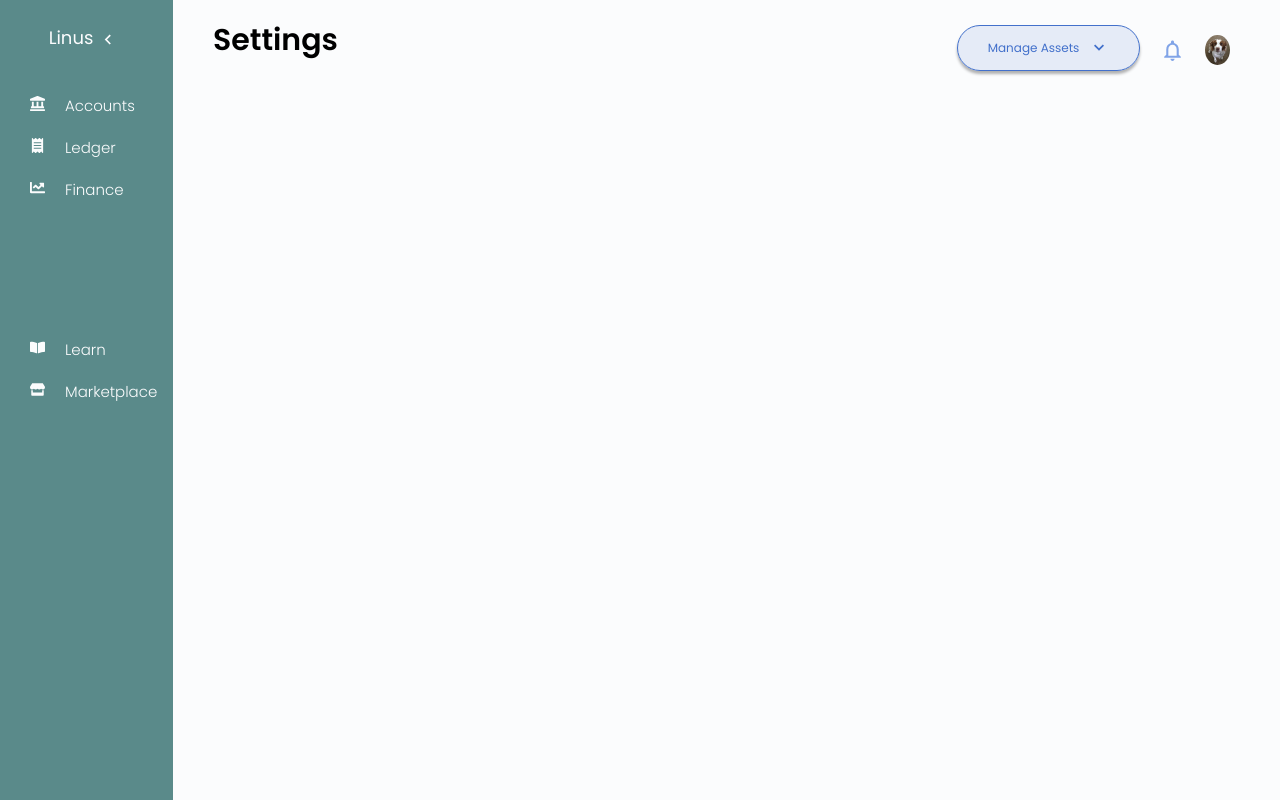
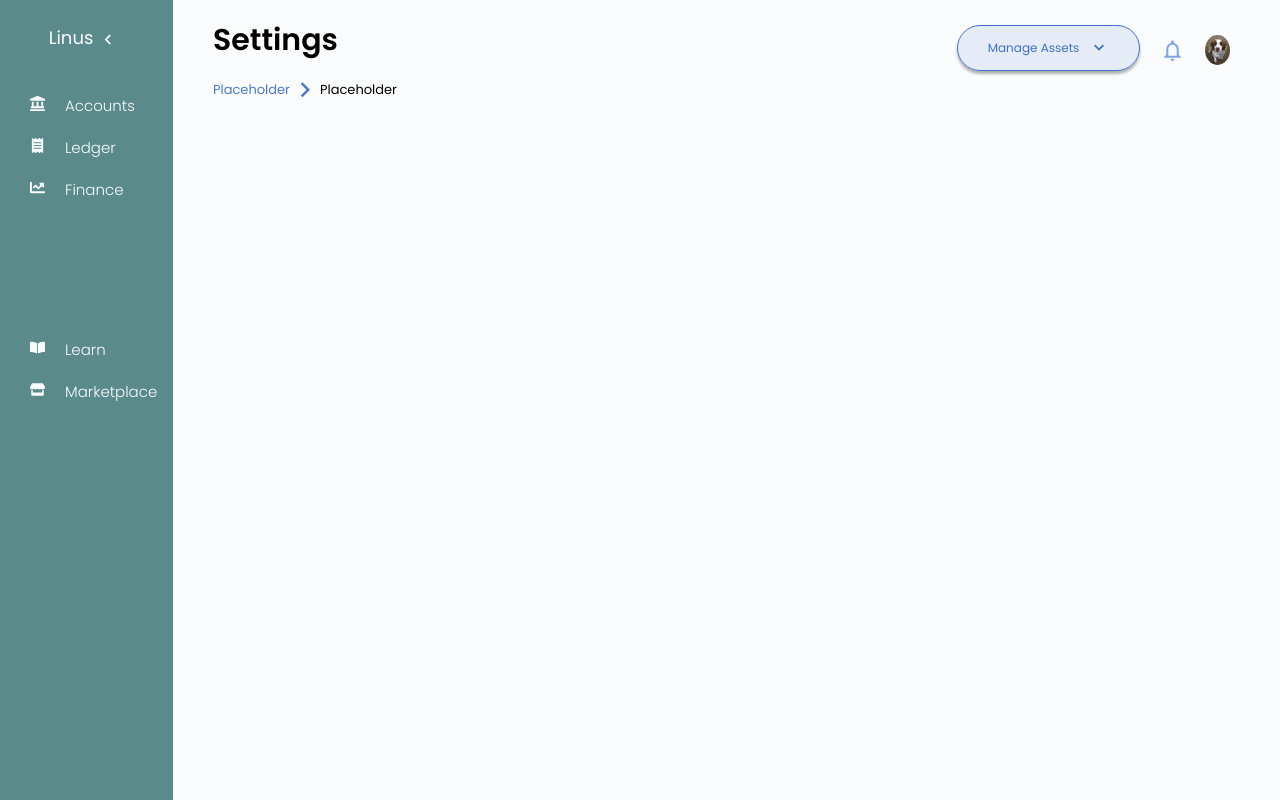
Before and after one commit to justindaiello/dashboard_mockup, a React (Create React App) app: page / in a window 1280 px wide. Built offline with nearby package versions, Linux system fonts and the light colour scheme.

Commit message:
Added breadcrumbs. **note: taking dinner break.

```diff
--- /dev/null
+++ b/src/components/breadcrumbs/BreadcrumbStyles.js
@@ -0,0 +1,30 @@
+import styled from 'styled-components';
+
+const StyledBreadcrumb = styled.div`
+  display: flex;
+  justify-content: flex-start;
+  margin-left: 4rem;
+
+  .breadcrumbs {
+    display: flex;
+    align-items: center;
+    margin: 0;
+    font-size: 1.3rem;
+    word-spacing: 0.5rem;
+  }
+
+  .arrow-icon {
+    font-size: 3rem;
+    align-self: center;
+  }
+
+  .breadcrumb-link {
+    display: flex;
+    align-items: center;
+    text-decoration: none;
+    cursor: pointer;
+    color: rgb(76, 120, 206);
+  }
+`;
+
+export { StyledBreadcrumb };
--- /dev/null
+++ b/src/components/breadcrumbs/Breadcrumbs.js
@@ -0,0 +1,16 @@
+import React from 'react';
+import { StyledBreadcrumb } from './BreadcrumbStyles';
+import { MdKeyboardArrowRight } from 'react-icons/md';
+
+export default function Breadcrumbs(props) {
+  return (
+    <StyledBreadcrumb>
+      <p className="breadcrumbs">
+        <a href="#" rel="noopener" className="breadcrumb-link">
+          Placeholder <MdKeyboardArrowRight className="arrow-icon" />
+        </a>
+        Placeholder
+      </p>
+    </StyledBreadcrumb>
+  );
+}
--- a/src/components/main/Main.js
+++ b/src/components/main/Main.js
@@ -1,11 +1,13 @@
 import React from 'react';
 import { StyledMain } from './MainStyles';
 import Header from '../header/Header';
+import Breadcrumbs from '../breadcrumbs/Breadcrumbs';
 
 function Main() {
   return (
     <StyledMain>
       <Header />
+      <Breadcrumbs />
     </StyledMain>
   );
 }
```
